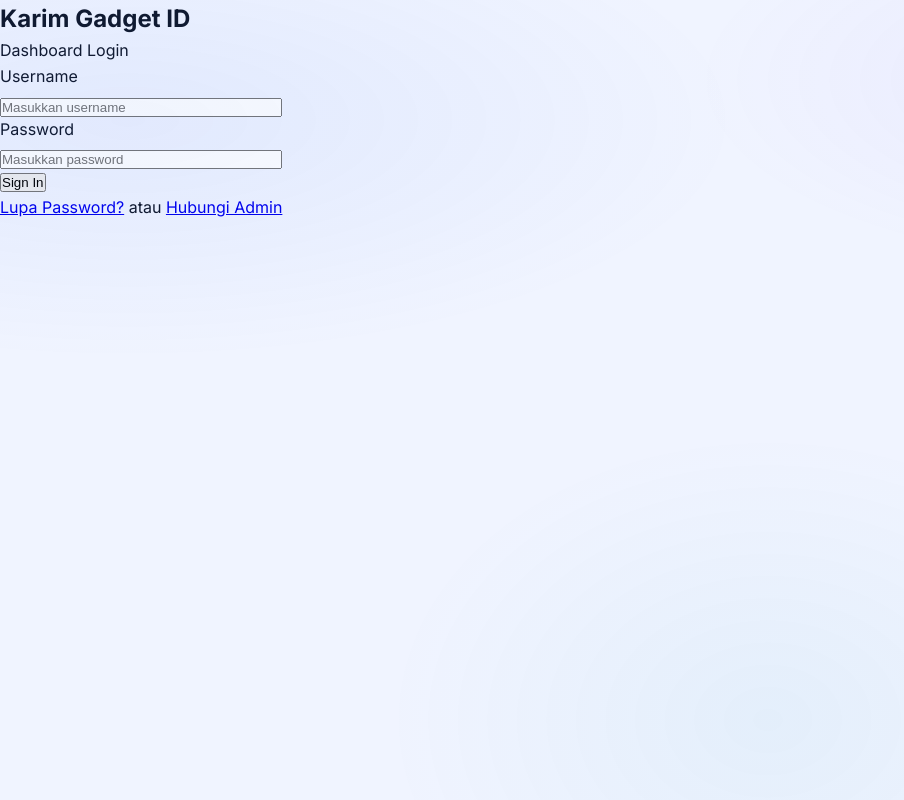
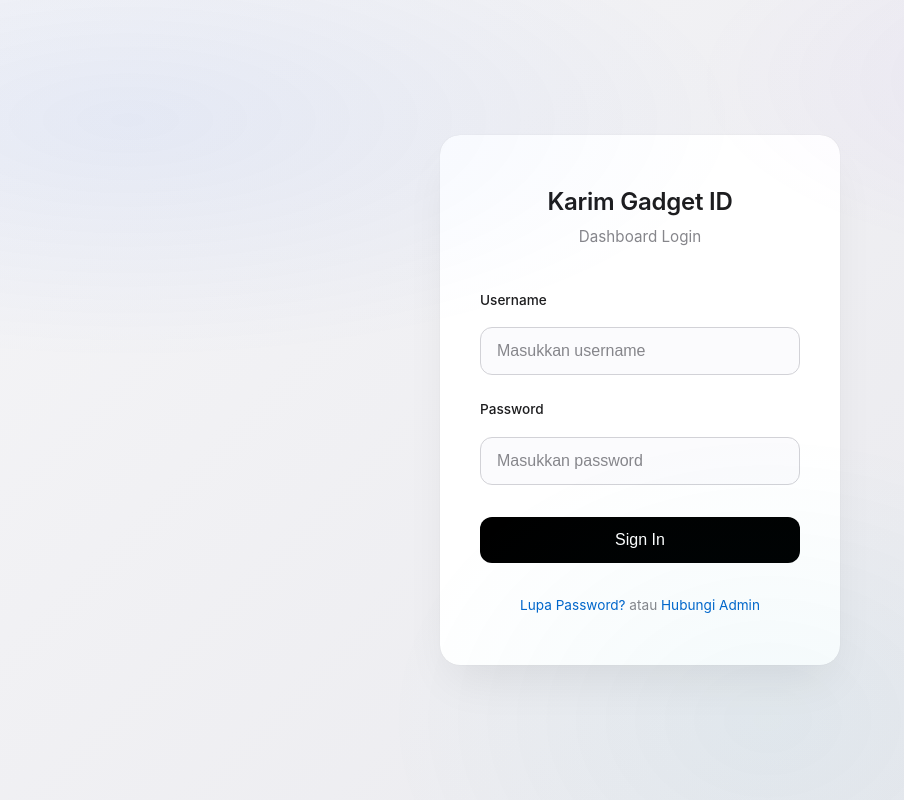
Before and after one commit to muhammadkhairin333-arch/dashboard-keuangan-karim-gadget, a plain HTML site: page index.html in a window 1280 px wide. Shown: the whole page, without its empty margins (0-904 px from the left). Drawn offline with nearby package versions, Linux system fonts and the light colour scheme.

Commit message:
Add styles for login form and its components

```diff
--- a/styles.css
+++ b/styles.css
@@ -2327,3 +2327,124 @@ body::before {
   .nav-link span:not(.nav-badge) { font-size: 9px; }
   .main-content { padding-left: 8px !important; padding-right: 8px !important; }
 }
+
+/* ===================== LOGIN FORM ===================== */
+.login-container {
+  display: flex;
+  align-items: center;
+  justify-content: center;
+  min-height: 100vh;
+  background: linear-gradient(135deg, #f5f5f7 0%, #e8e8ed 100%);
+  font-family: -apple-system, BlinkMacSystemFont, "SF Pro Text", "Segoe UI", Roboto, Helvetica, Arial, sans-serif;
+  width: 100%;
+}
+
+.login-card {
+  background: #ffffff;
+  padding: 3rem 2.5rem;
+  border-radius: 20px;
+  box-shadow: 0 24px 48px -12px rgba(0, 0, 0, 0.08), 0 0 1px rgba(0, 0, 0, 0.12);
+  width: 100%;
+  max-width: 400px;
+}
+
+.login-header {
+  text-align: center;
+  margin-bottom: 2.5rem;
+}
+
+.login-title {
+  margin: 0;
+  font-size: 1.5rem;
+  font-weight: 600;
+  color: #1d1d1f;
+  letter-spacing: -0.01em;
+}
+
+.login-subtitle {
+  margin: 0.25rem 0 0;
+  color: #86868b;
+  font-size: 0.95rem;
+}
+
+.login-alert {
+  background-color: #fff2f2;
+  color: #d93025;
+  padding: 0.875rem 1rem;
+  border-radius: 12px;
+  margin-bottom: 1.5rem;
+  font-size: 0.9rem;
+  font-weight: 500;
+  text-align: center;
+}
+
+.login-form .form-group {
+  margin-bottom: 1.5rem;
+}
+
+.login-form label {
+  display: block;
+  margin-bottom: 0.5rem;
+  font-weight: 500;
+  color: #1d1d1f;
+  font-size: 0.85rem;
+}
+
+.login-form input {
+  width: 100%;
+  padding: 0.875rem 1rem;
+  border: 1px solid #d2d2d7;
+  border-radius: 12px;
+  font-size: 1rem;
+  color: #1d1d1f;
+  background-color: #fbfbfd;
+  transition: all 0.25s ease;
+  box-sizing: border-box;
+}
+
+.login-form input::placeholder {
+  color: #86868b;
+}
+
+.login-form input:focus {
+  outline: none;
+  border-color: #000000;
+  box-shadow: 0 0 0 4px rgba(0, 0, 0, 0.05);
+  background-color: #ffffff;
+}
+
+.login-btn {
+  width: 100%;
+  padding: 0.875rem;
+  background-color: #000000;
+  color: #ffffff;
+  border: none;
+  border-radius: 12px;
+  font-size: 1rem;
+  font-weight: 500;
+  cursor: pointer;
+  transition: all 0.2s ease;
+  margin-top: 0.5rem;
+}
+
+.login-btn:hover {
+  background-color: #333333;
+  transform: scale(0.98);
+}
+
+.login-footer {
+  margin-top: 2rem;
+  text-align: center;
+  font-size: 0.85rem;
+  color: #86868b;
+}
+
+.login-footer a {
+  color: #0066cc;
+  text-decoration: none;
+  font-weight: 400;
+}
+
+.login-footer a:hover {
+  text-decoration: underline;
+}
```
